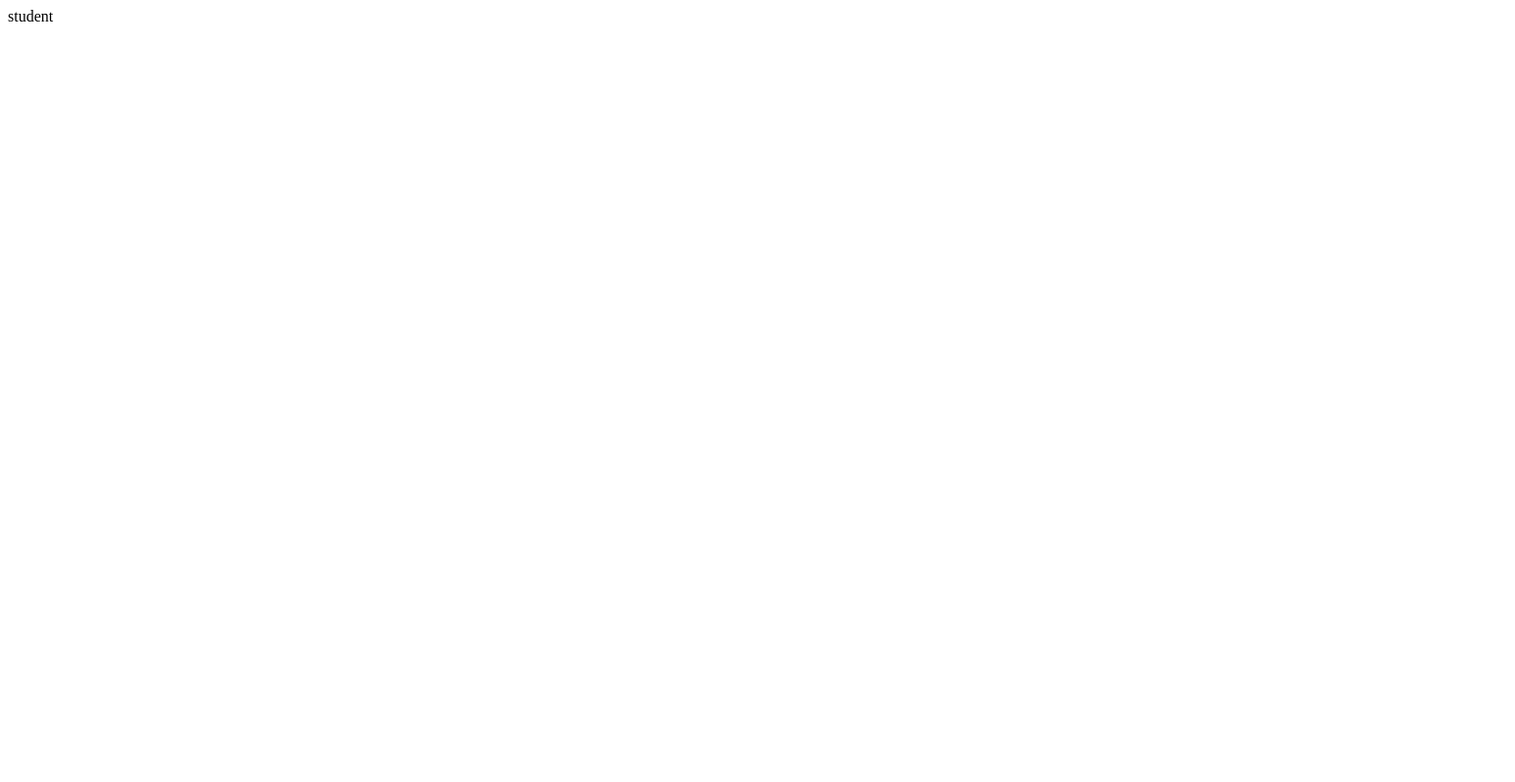
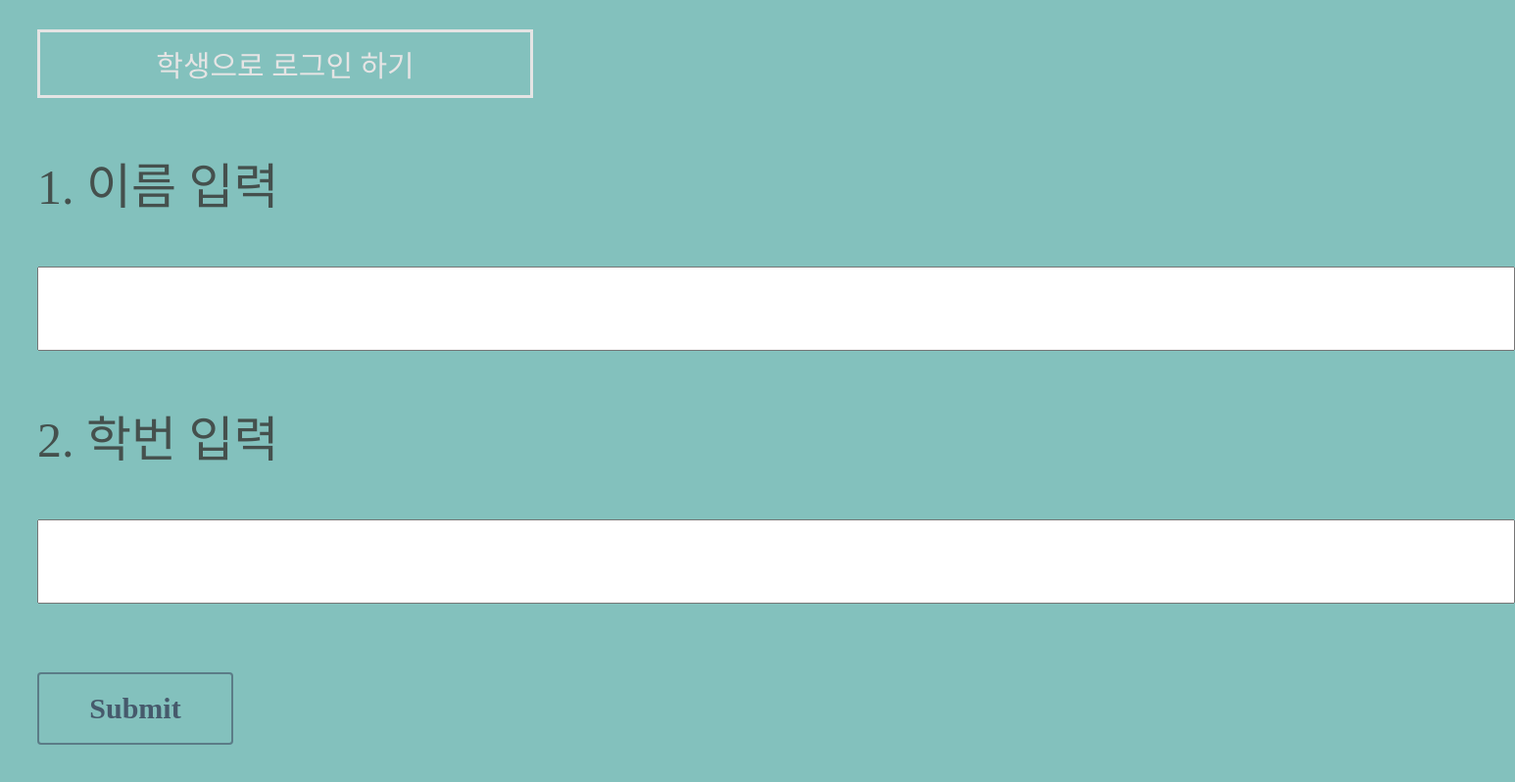
Before and after one commit to oss-nocheat/nocheat-legacy, a website: page student.html in a window 1280 px wide. Shown: the whole page at 98% size, 1546 px wide, since content can reach past the window. Drawn offline with Linux system fonts and the light colour scheme; a web font is replaced by a local one.

Commit message:
student 선택했을 때 UI

```diff
--- a/student.html
+++ b/student.html
@@ -1 +1,76 @@
-student
+<!DOCTYPE html>
+<html>
+<head>
+    <title>NO-CHEAT-HELPER</title>
+    <meta charset = "UTF-8">
+    <style>
+        @import url(http://fonts.googleapis.com/earlyaccess/jejugothic.css);
+        body {
+            background-color: #83C1BD;
+        }
+        #name{
+            width: 500px;
+            text-align:center;
+            font-size:30px;
+            font-family: 'Jeju Gothic';
+            color:#E5E4E4;
+            border:3px solid #E5E4E4;
+            padding-top:10px;
+            padding-bottom: 10px;
+            margin-left:30px;
+        }
+        .option{
+            text-align:left;
+            font-size:50px;
+            font-family: 'Jeju Gothic';
+            color:#45504D;
+            margin-left: 30px;
+            margin-botton: 30px;
+        }
+        .wrap{
+            font-size:30px;
+            font-family:Impact Roman;
+            font-weight: bold;
+            width:200px;
+            margin-left: 30px;
+            margin-top: 70px;
+            text-align: center;
+        }
+        a {
+            -webkit-transition: all 200ms cubic-bezier(0.390, 0.500, 0.150, 1.360);
+            -moz-transition: all 200ms cubic-bezier(0.390, 0.500, 0.150, 1.360);
+            -ms-transition: all 200ms cubic-bezier(0.390, 0.500, 0.150, 1.360);
+            -o-transition: all 200ms cubic-bezier(0.390, 0.500, 0.150, 1.360);
+            transition: all 200ms cubic-bezier(0.390, 0.500, 0.150, 1.360);
+            display: block;
+            margin: 20px auto;
+            max-width: 180px;
+            text-decoration: none;
+            border-radius: 4px;
+            padding: 20px 30px;
+        }
+
+        a.button {
+            color: rgba(30, 22, 54, 0.6);
+            box-shadow: rgba(30, 22, 54, 0.4) 0 0px 0px 2px inset;
+        }
+
+        a.button:hover {
+            color: rgba(255, 255, 255, 0.85);
+            box-shadow: rgba(30, 22, 54, 0.7) 0 0px 0px 40px inset;
+        }
+    </style>
+</head>
+<body>
+    <p id="name">학생으로 로그인 하기</p>
+
+        <p class="option">1. 이름 입력</p>
+        <input name="student_name" type="text" style="width:1500px; height:80px; font-size:30px; margin-left: 30px;"/>
+        <p class="option">2. 학번 입력</p>
+        <input name="student_ID" type="text" style="width:1500px; height:80px; font-size:30px; margin-left: 30px;"/>
+        <div class="wrap">
+            <a href="stud_list.html" class="button">Submit</a>
+        </div>
+
+</body>
+</html>
```
